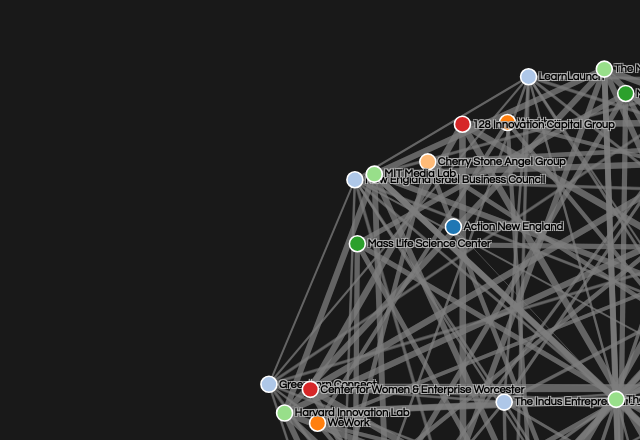
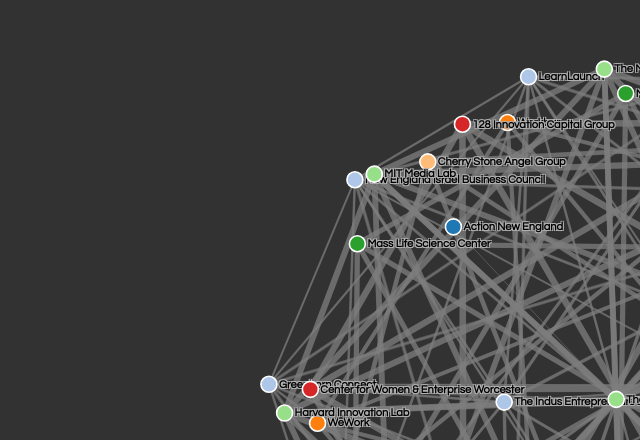
Before and after one commit to MassGIS/CivicTechEcosystem, a plain HTML site: page index.html in a window 1280 px wide. Shown: the part 360-800 px from the top of the page, without its empty margins (640-1280 px from the left). Drawn offline with nearby package versions, Linux system fonts and the light colour scheme.

Commit message:
changed bg color

```diff
--- a/index.html
+++ b/index.html
@@ -28,7 +28,7 @@
 
 
 body {
-    background-color: #191919;
+    background-color: #323232;
 }
 
 </style>
```
